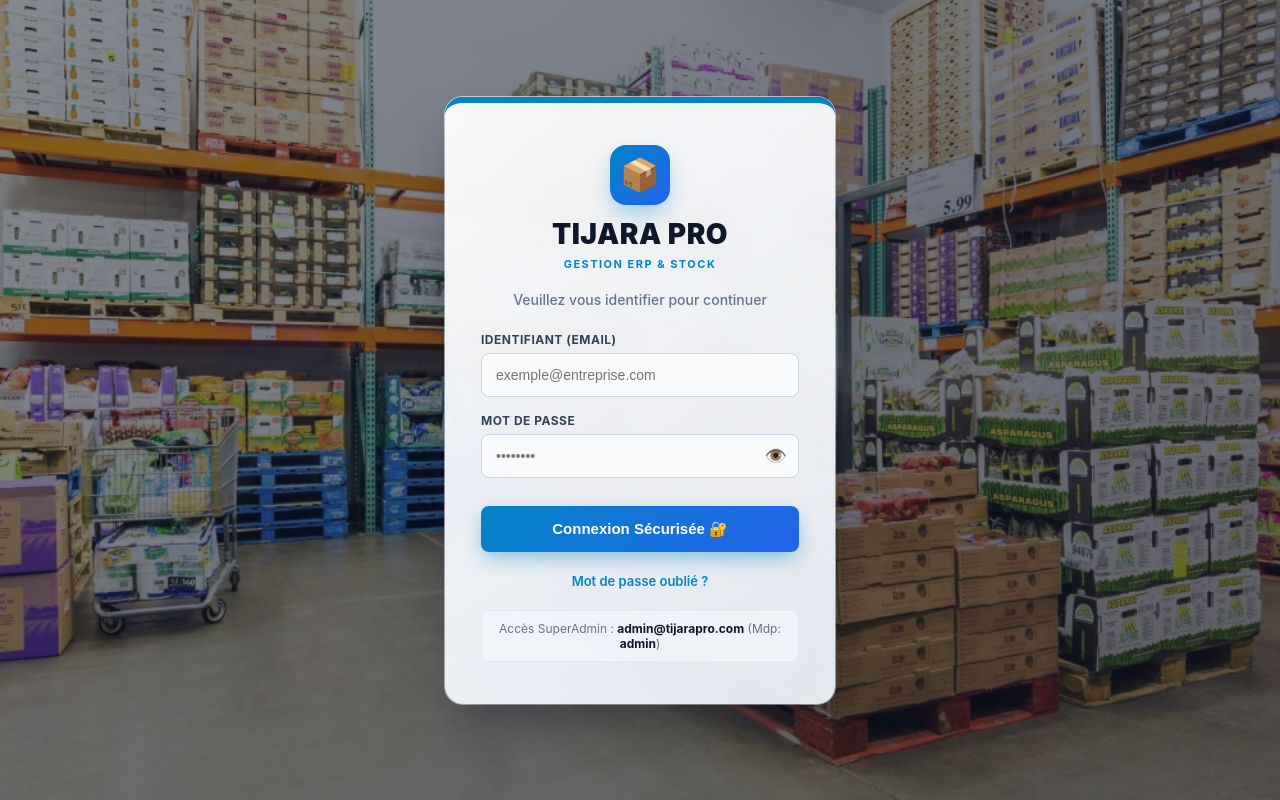
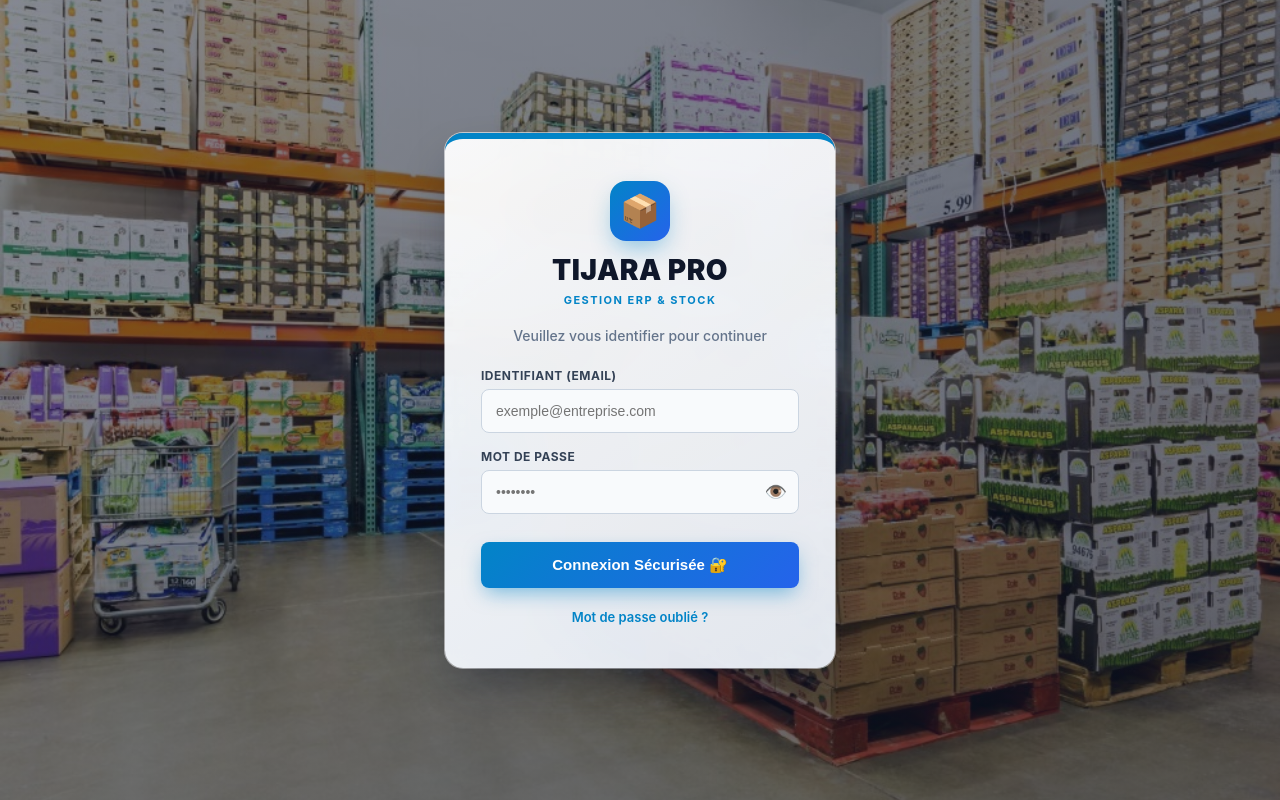
Before and after one commit to momedelkh/gestion-stock, a React (Create React App) app in the folder frontend/: page / in a window 1280 px wide. Built offline with nearby package versions, Linux system fonts and the light colour scheme; the HTML template or start-up script is replaced by a standard one.

Commit message:
security: hide SuperAdmin credentials from public login page

```diff
--- a/frontend/src/pages/Login.js
+++ b/frontend/src/pages/Login.js
@@ -226,10 +226,6 @@ function Login() {
                                 Mot de passe oublié ?
                             </a>
                         </div>
-
-                        <div style={demoBox}>
-                            Accès SuperAdmin : <strong style={{ color: "#0f172a" }}>admin@tijarapro.com</strong> (Mdp: <strong style={{ color: "#0f172a" }}>admin</strong>)
-                        </div>
                     </>
                 )}
             </div>
```
